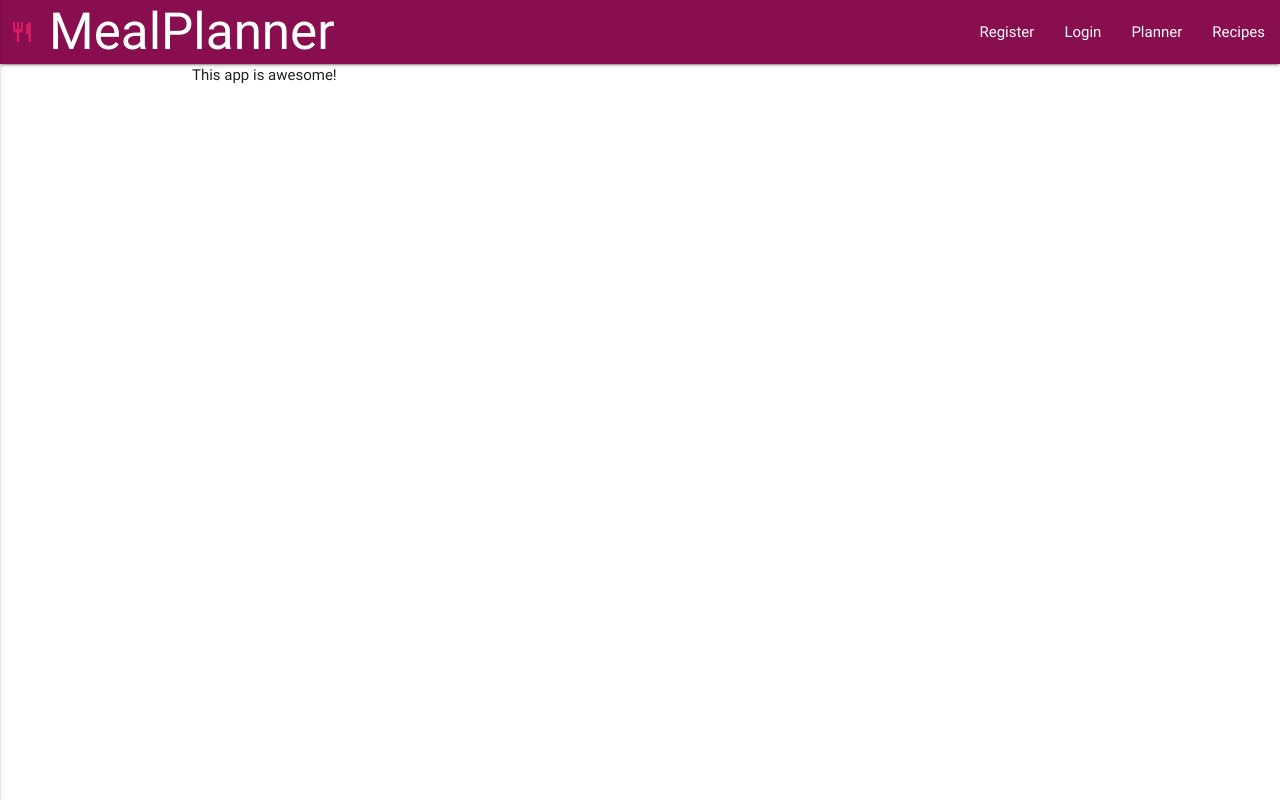
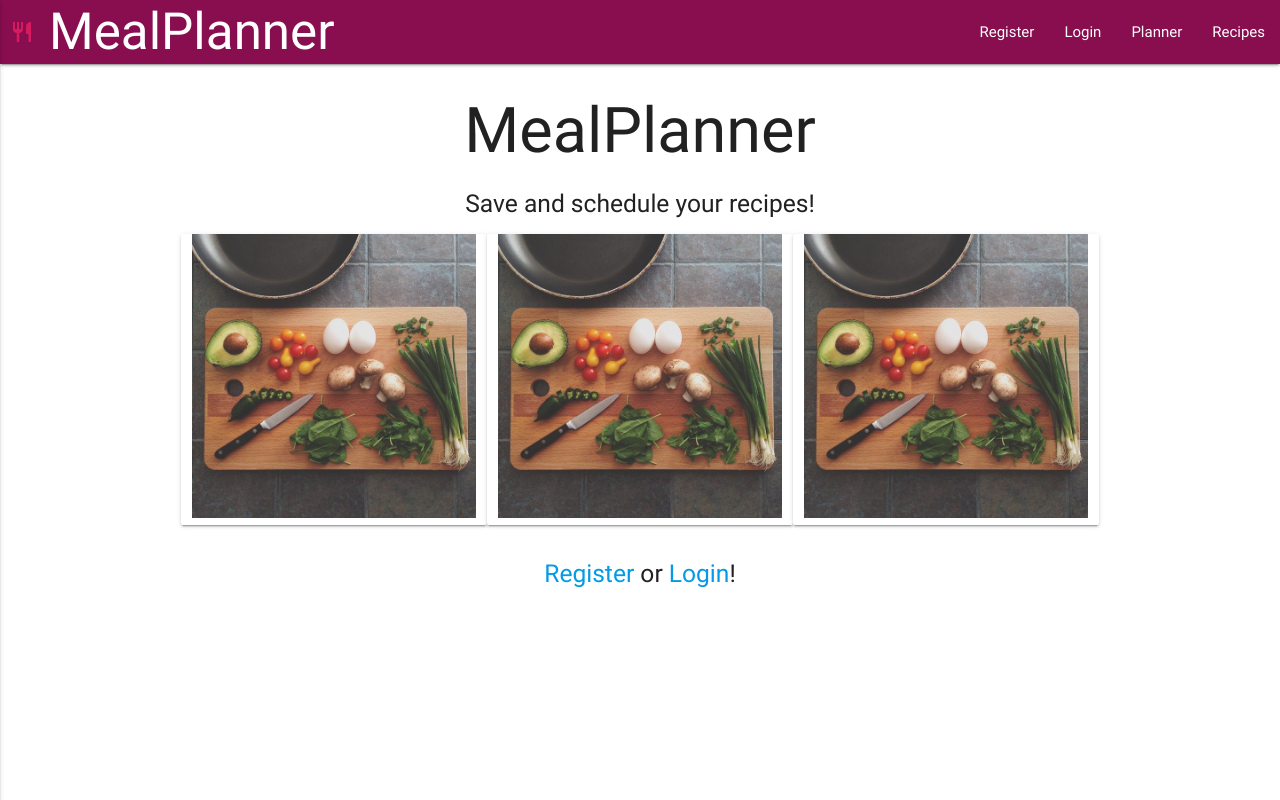
Before and after one commit to Alicja-Malinowska/Meal_Planner, a Flask app: page / in a window 1280 px wide. Run offline with Flask 2, Linux system fonts and the light colour scheme; some libraries are stand-ins or nearby versions.

Commit message:
homepage no login view layout done

```diff
--- a/templates/home.html
+++ b/templates/home.html
@@ -51,7 +51,26 @@
   {% endfor %}
 </div>
   {% else %}
-  This app is awesome!
+  <div id="no-login">
+    <h1 class="center-align">MealPlanner</h1>
+    <h5 class="center-align">Save and schedule your recipes!</h5>
+    <div class="row">
+      <div class="card col s12 l4">
+        <img class="responsive-img" src="{{ url_for('static', filename = 'images/recipe-images/default.png')}}">
+      </div>
+
+
+      <div class="card col s12 l4">
+        <img class="responsive-img" src="{{ url_for('static', filename = 'images/recipe-images/default.png')}}">
+      </div>
+
+
+      <div class="card col s12 l4">
+        <img class="responsive-img" src="{{ url_for('static', filename = 'images/recipe-images/default.png')}}">
+      </div>
+    </div>
+    <h5 class="center-align"><a href="{{ url_for('registration') }}">Register</a> or <a href="{{ url_for('login') }}">Login</a>!<h5>
+  </div>
   {% endif %}
 </div>
 
```
